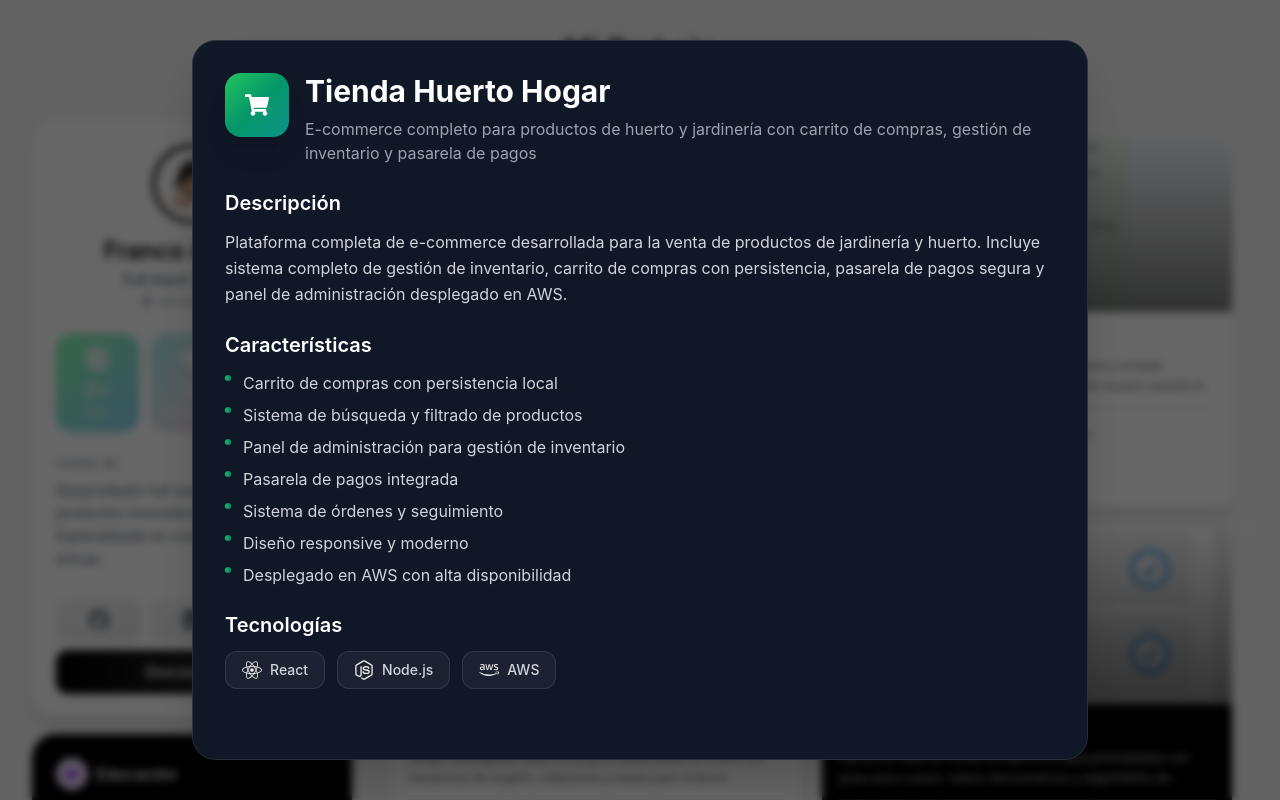
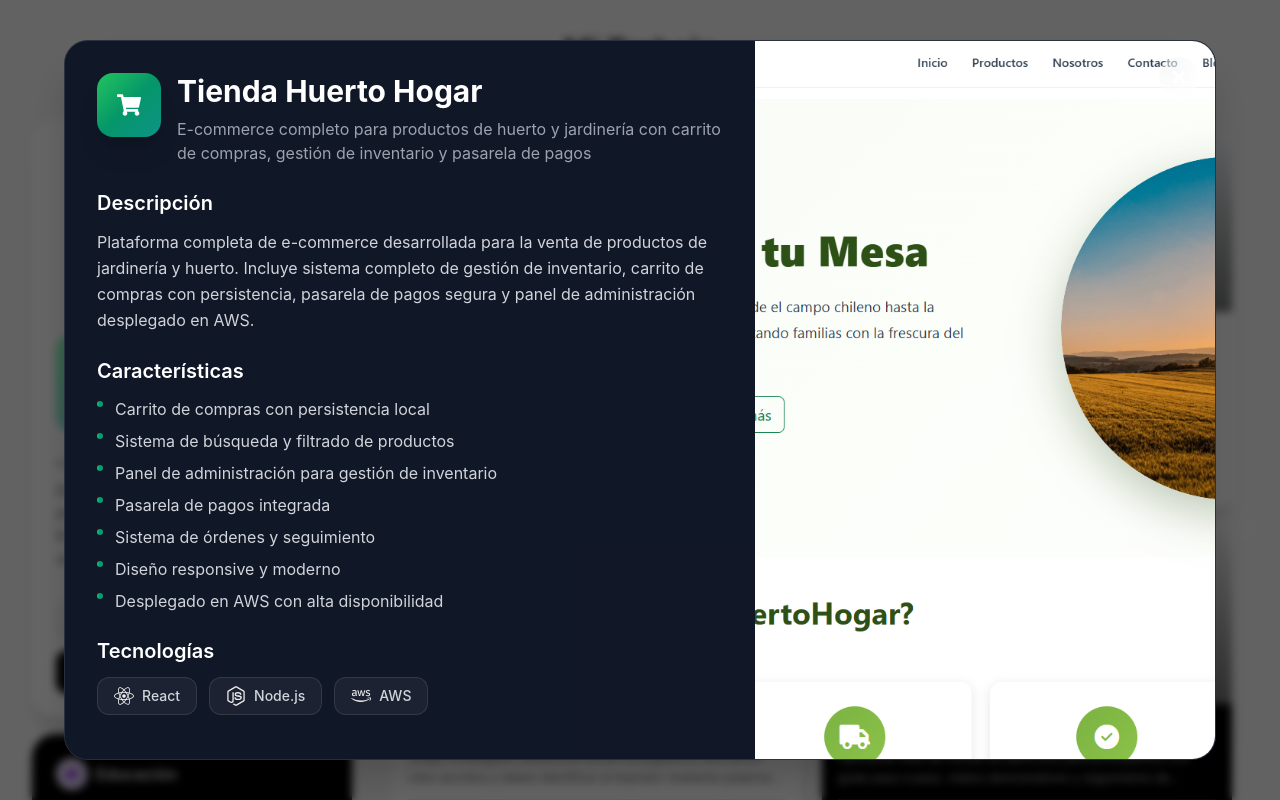
Before and after one commit to francoabl/Portfolio, a Next.js app: page / in a window 1280 px wide. Both pictures are taken after a click on the element 597 px from the left and 322 px from the top of the page. Shown: the top 800 px of the page. Built offline with nearby package versions, Linux system fonts and the light colour scheme.

Commit message:
Actualización de diseño del modal y descripción del juego impostor

```diff
--- a/components/ProjectModal.tsx
+++ b/components/ProjectModal.tsx
@@ -148,11 +148,11 @@ export default function ProjectModal({ isOpen, onClose, project }: ProjectModalP
       >
         {/* Modal */}
         <div
-          className="relative bg-gray-900/95 backdrop-blur-xl rounded-3xl border border-white/10 max-w-4xl w-full max-h-[90vh] overflow-y-auto shadow-2xl animate-scaleIn"
+          className="relative bg-gray-900/95 backdrop-blur-xl rounded-3xl border border-white/10 max-w-6xl w-full max-h-[90vh] overflow-hidden shadow-2xl animate-scaleIn flex"
           onClick={(e) => e.stopPropagation()}
         >
-          {/* Content - Ahora aparece primero */}
-          <div className="p-8 bg-gray-900/95">
+          {/* Content - Lado izquierdo */}
+          <div className="flex-1 p-8 bg-gray-900/95 overflow-y-auto">
             {/* Icon y Title en la misma línea */}
             <div className="flex items-start gap-4 mb-6">
               <div className={`w-16 h-16 rounded-2xl bg-gradient-to-br ${project.gradient} flex items-center justify-center shadow-xl flex-shrink-0`}>
@@ -233,22 +233,19 @@ export default function ProjectModal({ isOpen, onClose, project }: ProjectModalP
             </div>
           </div>
 
-        {/* Video colapsable - Ahora aparece después del contenido */}
-        {project.video && (
-          <div ref={videoRef} className="relative">
-            {/* Video preview colapsado */}
-            <div
-              className="relative w-full cursor-pointer group overflow-hidden"
-              onClick={handleToggleVideoInModal}
-            >
-              <div className={`transition-all duration-500 ease-in-out ${isVideoExpandedInModal ? 'max-h-[2000px]' : 'max-h-32'} overflow-hidden`}>
+          {/* Media - Lado derecho */}
+          <div className="w-2/5 flex-shrink-0 relative">
+            {/* Video */}
+            {project.video ? (
+              <div className="h-full relative group">
                 <video
                   autoPlay
                   loop
                   muted
                   playsInline
                   preload="auto"
-                  className="w-full h-auto block relative z-10 transition-transform duration-300 group-hover:scale-[1.01]"
+                  className="w-full h-full object-cover cursor-pointer"
+                  onClick={handleOpenFullScreenVideo}
                   onError={(e) => {
                     console.error('Error loading video:', project.video);
                     e.currentTarget.style.display = 'none';
@@ -261,66 +258,43 @@ export default function ProjectModal({ isOpen, onClose, project }: ProjectModalP
                   <source src={project.video.replace('.webm', '.mp4')} type="video/mp4" />
                   Tu navegador no soporta el elemento de video.
                 </video>
-              </div>
 
-              {/* Indicador minimalista */}
-              <div className="absolute inset-0 flex items-end justify-center pb-6 z-20 pointer-events-none">
-                <div className="bg-black/60 backdrop-blur-md p-3 rounded-full border border-white/20 transition-all duration-300 group-hover:scale-110 group-hover:bg-black/80">
-                  {isVideoExpandedInModal ? (
-                    <svg className="w-6 h-6 text-white" fill="none" stroke="currentColor" viewBox="0 0 24 24">
-                      <path strokeLinecap="round" strokeLinejoin="round" strokeWidth={2} d="M5 15l7-7 7 7" />
+                {/* Overlay e indicador de pantalla completa */}
+                <div
+                  className="absolute inset-0 bg-black/0 group-hover:bg-black/30 transition-all duration-300 flex items-center justify-center cursor-pointer"
+                  onClick={handleOpenFullScreenVideo}
+                >
+                  <div className="opacity-0 group-hover:opacity-100 transition-all duration-300 bg-white/20 backdrop-blur-md p-4 rounded-full border border-white/30">
+                    <svg className="w-8 h-8 text-white" fill="none" stroke="currentColor" viewBox="0 0 24 24">
+                      <path strokeLinecap="round" strokeLinejoin="round" strokeWidth={2} d="M4 8V4m0 0h4M4 4l5 5m11-1V4m0 0h-4m4 0l-5 5M4 16v4m0 0h4m-4 0l5-5m11 5l-5-5m5 5v-4m0 4h-4" />
                     </svg>
-                  ) : (
-                    <svg className="w-6 h-6 text-white" fill="none" stroke="currentColor" viewBox="0 0 24 24">
-                      <path strokeLinecap="round" strokeLinejoin="round" strokeWidth={2} d="M19 9l-7 7-7-7" />
-                    </svg>
-                  )}
                   </div>
                 </div>
               </div>
-
-            {/* Botón para pantalla completa (solo visible cuando está expandido) */}
-            {isVideoExpandedInModal && (
-              <button
-                onClick={(e) => {
-                  e.stopPropagation();
-                  handleOpenFullScreenVideo();
-                }}
-                className="absolute top-4 right-4 p-2 rounded-lg bg-black/60 backdrop-blur-md border border-white/20 hover:bg-black/80 transition-all duration-300 z-30 text-white group"
-                title="Pantalla completa"
-              >
-                <svg className="w-5 h-5 group-hover:scale-110 transition-transform" fill="none" stroke="currentColor" viewBox="0 0 24 24">
-                  <path strokeLinecap="round" strokeLinejoin="round" strokeWidth={2} d="M4 8V4m0 0h4M4 4l5 5m11-1V4m0 0h-4m4 0l-5 5M4 16v4m0 0h4m-4 0l5-5m11 5l-5-5m5 5v-4m0 4h-4" />
-                </svg>
-              </button>
-            )}
-          </div>
-        )}
-
-        {/* Header con imagen (solo si NO hay video) */}
-        {!project.video && (
-        <div className="relative overflow-hidden rounded-t-3xl" style={{ height: '20rem' }}>
-          {project.image ? (
+            ) : (
+              /* Imagen */
+              project.image ? (
+                <div className="h-full relative">
                   <Image
                     src={project.image}
                     alt={project.title}
                     fill
-              className="object-cover relative z-10"
-              sizes="(max-width: 1200px) 100vw, 1200px"
+                    className="object-cover"
+                    sizes="(max-width: 1200px) 40vw, 480px"
                     onError={(e) => {
                       console.error('Error loading image:', project.image);
                       e.currentTarget.style.display = 'none';
                     }}
                   />
-          ) : null}
-
-          {/* Fallback con icono si no hay imagen/video o falla la carga */}
-          <div className={`absolute inset-0 bg-gradient-to-br ${project.gradient} opacity-30 flex items-center justify-center`}>
+                </div>
+              ) : (
+                /* Fallback con icono si no hay imagen/video */
+                <div className={`h-full bg-gradient-to-br ${project.gradient} opacity-30 flex items-center justify-center`}>
                   <Icon className="text-9xl text-white/20" />
                 </div>
-
-          {/* Gradient overlay adicional */}
-          <div className="absolute inset-0 bg-gradient-to-t from-gray-900 via-transparent to-transparent opacity-60"></div>
+              )
+            )}
+          </div>
 
           {/* Close button */}
           <button
@@ -331,19 +305,6 @@ export default function ProjectModal({ isOpen, onClose, project }: ProjectModalP
             <FaTimes className="text-white text-lg" />
           </button>
         </div>
-        )}
-
-        {/* Close button para cuando hay video */}
-        {project.video && (
-          <button
-            onClick={onClose}
-            className="absolute top-4 right-4 w-10 h-10 rounded-full bg-white/10 backdrop-blur-lg border border-white/20 flex items-center justify-center hover:bg-white/20 transition-all duration-300 hover:scale-110 hover:rotate-90 z-30"
-            aria-label="Cerrar"
-          >
-            <FaTimes className="text-white text-lg" />
-          </button>
-        )}
-      </div>
       </div>
     </>
   );
--- a/components/UnifiedCarousel.tsx
+++ b/components/UnifiedCarousel.tsx
@@ -113,19 +113,20 @@ const projects = [
   },
   {
     title: 'Juego Impostor',
-    description: 'Juego multijugador estilo Among Us desarrollado en Kotlin con mecánicas de engaño, votaciones y tareas para Android',
+    description: 'Juego multijugador presencial donde los jugadores descubren roles secretos y deben identificar al impostor mediante palabras relacionadas',
     icon: FaGamepad,
     gradient: 'from-red-500 via-pink-600 to-rose-600',
     image: '/projects/impostor-game.jpg',
     video: '/projects/impostor-game.webm',
-    longDescription: 'Juego multijugador en tiempo real inspirado en Among Us, desarrollado completamente en Kotlin para Android. Los jugadores deben completar tareas mientras los impostores intentan eliminarlos sin ser descubiertos. Incluye sistema de votación, chat y mecánicas de engaño avanzadas.',
+    longDescription: 'Juego de mesa digital desarrollado en Kotlin para Android. Se juega con todas las personas en el mismo lugar físico. Cada jugador ingresa a la app y cuando inicia la partida, las cartas se revelan una por una de forma secreta (tocando la pantalla), mostrando si eres impostor o el personaje asignado. Una vez todos conocen sus roles, comienza la ronda donde cada jugador dice una palabra relacionada con el personaje. El impostor debe pasar desapercibido. Luego todos votan por quien creen que es el impostor. Si obtiene mayoría, es eliminado y ganan los jugadores. El impostor gana si logra quedar solo con un jugador.',
     features: [
-      'Multijugador en tiempo real para hasta 10 jugadores',
-      'Sistema de tareas interactivas',
-      'Mecánicas de impostor con sabotajes',
-      'Sistema de votación y chat en tiempo real',
-      'Diferentes mapas y modos de juego',
-      'Personalización de personajes',
+      'Sistema de roles secretos con revelación táctil',
+      'Un dispositivo compartido entre todos los jugadores',
+      'Mecánica de palabras relacionadas al personaje',
+      'Sistema de votación por mayoría',
+      'El impostor debe pasar desapercibido',
+      'Ganan los jugadores si eliminan al impostor',
+      'El impostor gana si queda solo con un jugador',
       'Desarrollo nativo en Kotlin para Android'
     ],
     technologies: [
```
Lines whose indentation alone changed are shown as unchanged.
